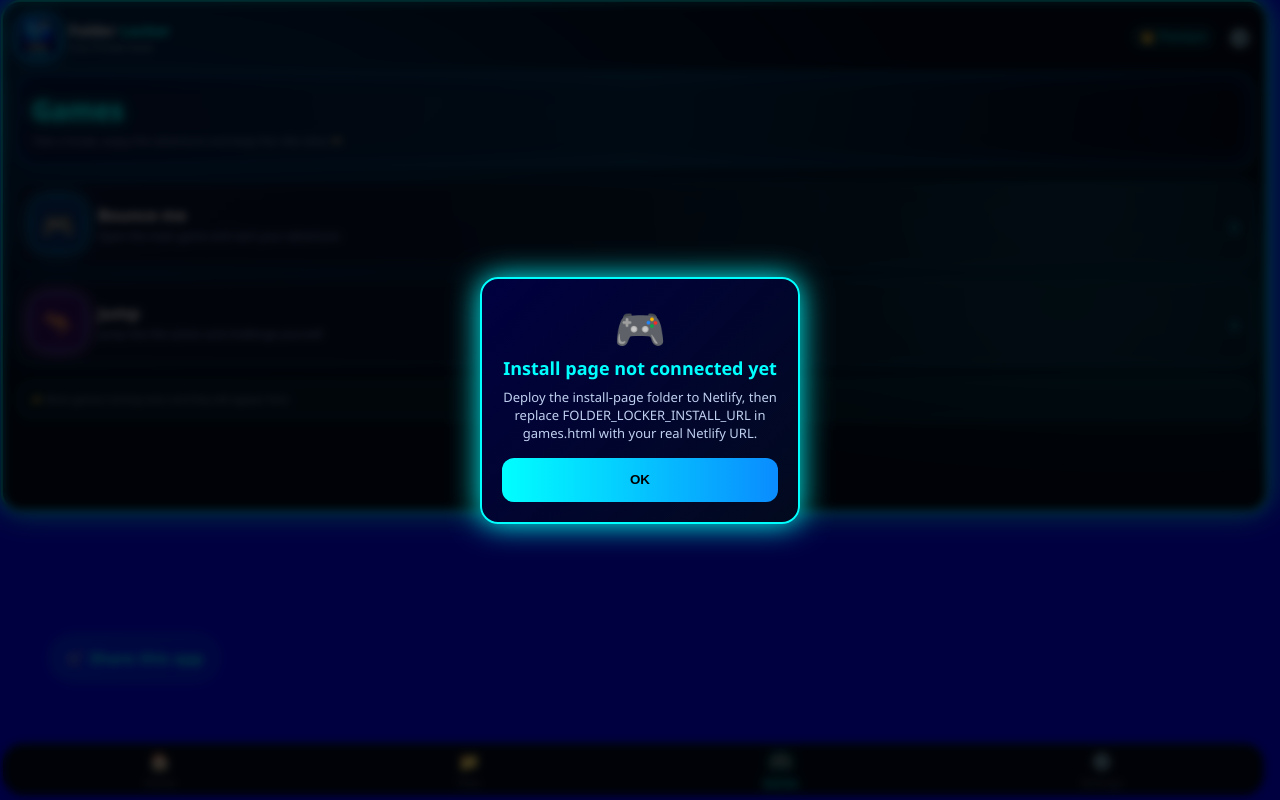
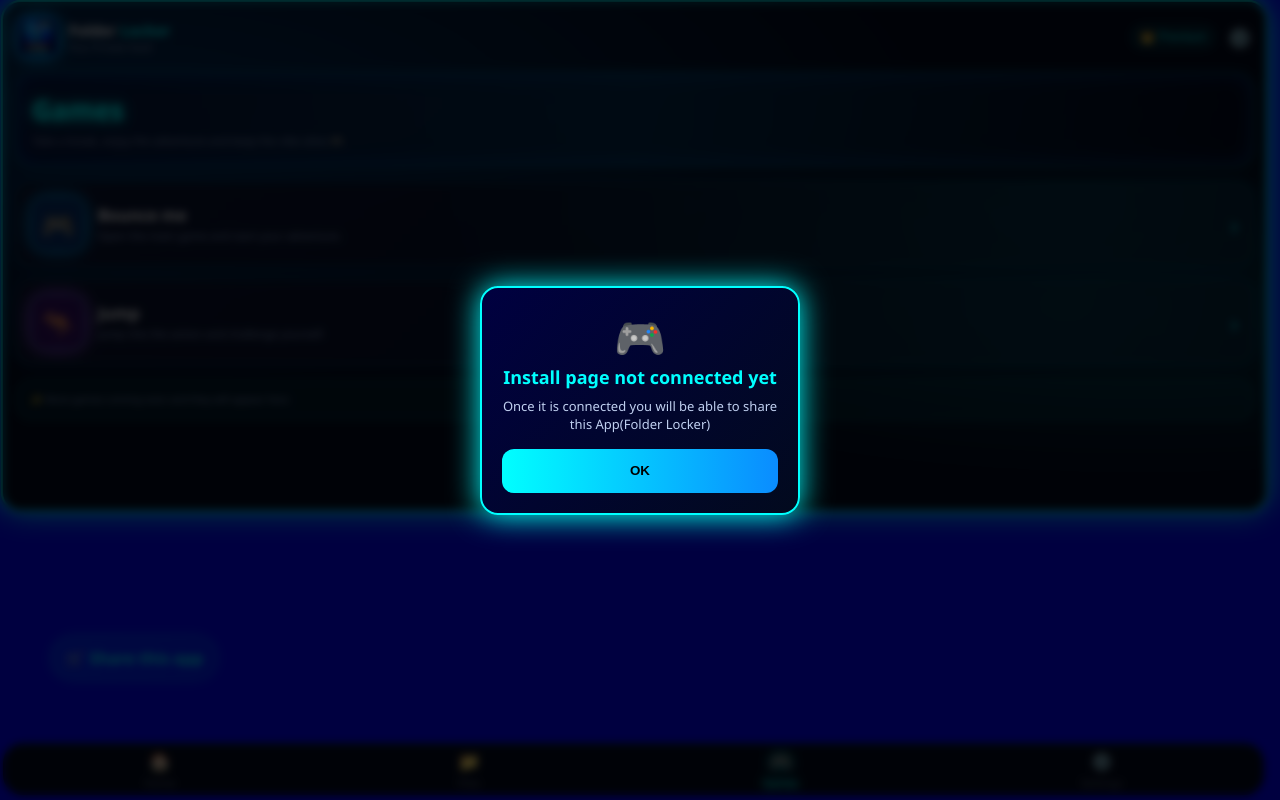
Before and after one commit to biroodk/My-App, a website: page app/src/main/assets/games.html in a window 1280 px wide. Both pictures are taken after a click on the link "🛒 Share this app". Drawn offline with Linux system fonts and the light colour scheme.

Commit message:
Update games.html

```diff
--- a/app/src/main/assets/games.html
+++ b/app/src/main/assets/games.html
@@ -144,7 +144,7 @@ if(typeof requireUnlock==='function' && !requireUnlock()) throw new Error('locke
 function closePopup(){document.getElementById('popup').classList.remove('show')}
 // Replace this value with the real Netlify URL after the install page is deployed.
 const FOLDER_LOCKER_INSTALL_URL='https://YOUR-NETLIFY-SITE.netlify.app/';
-function shareFolderLocker(event){if(event)event.preventDefault();if(FOLDER_LOCKER_INSTALL_URL.includes('YOUR-NETLIFY-SITE')){document.getElementById('pTitle').textContent='Install page not connected yet';document.getElementById('pMsg').textContent='Deploy the install-page folder to Netlify, then replace FOLDER_LOCKER_INSTALL_URL in games.html with your real Netlify URL.';document.getElementById('popup').classList.add('show');return;}const message='Install or update Folder Locker: '+FOLDER_LOCKER_INSTALL_URL;if(window.AndroidVault&&typeof AndroidVault.shareText==='function'){AndroidVault.shareText(message);return;}if(navigator.share){navigator.share({title:'Folder Locker',text:message,url:FOLDER_LOCKER_INSTALL_URL}).catch(()=>{});return;}if(navigator.clipboard){navigator.clipboard.writeText(message).then(()=>{document.getElementById('pTitle').textContent='Link copied';document.getElementById('pMsg').textContent=message;document.getElementById('popup').classList.add('show')}).catch(()=>{document.getElementById('pTitle').textContent='Share Folder Locker';document.getElementById('pMsg').textContent=message;document.getElementById('popup').classList.add('show')});}}
+function shareFolderLocker(event){if(event)event.preventDefault();if(FOLDER_LOCKER_INSTALL_URL.includes('YOUR-NETLIFY-SITE')){document.getElementById('pTitle').textContent='Install page not connected yet';document.getElementById('pMsg').textContent='Once it is connected you will be able to share this App(Folder Locker)';document.getElementById('popup').classList.add('show');return;}const message='Install or update Folder Locker: '+FOLDER_LOCKER_INSTALL_URL;if(window.AndroidVault&&typeof AndroidVault.shareText==='function'){AndroidVault.shareText(message);return;}if(navigator.share){navigator.share({title:'Folder Locker',text:message,url:FOLDER_LOCKER_INSTALL_URL}).catch(()=>{});return;}if(navigator.clipboard){navigator.clipboard.writeText(message).then(()=>{document.getElementById('pTitle').textContent='Link copied';document.getElementById('pMsg').textContent=message;document.getElementById('popup').classList.add('show')}).catch(()=>{document.getElementById('pTitle').textContent='Share Folder Locker';document.getElementById('pMsg').textContent=message;document.getElementById('popup').classList.add('show')});}}
 
     /*Auto close alert box*/
 let premiumAlertTimer=null;
```
